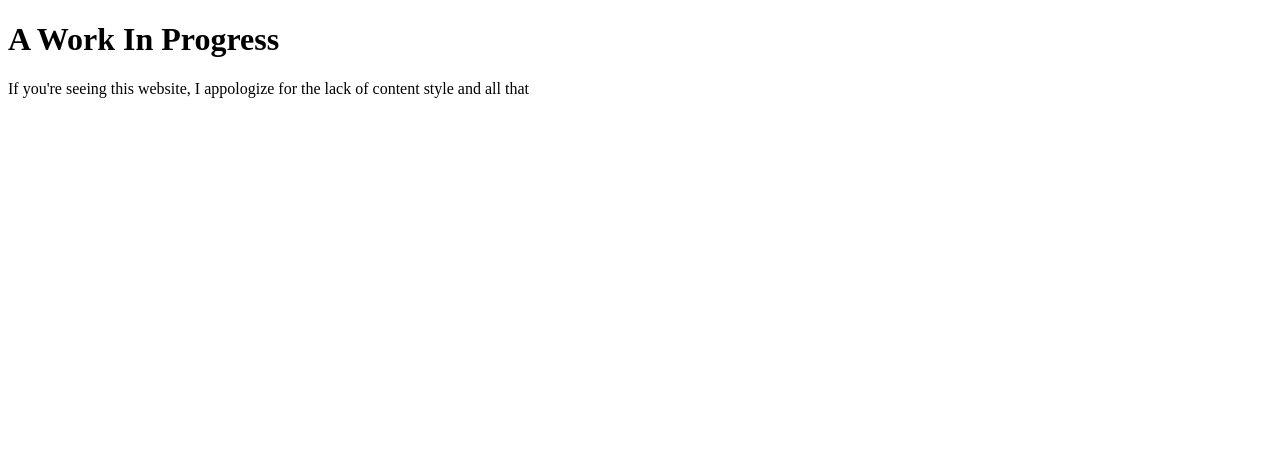
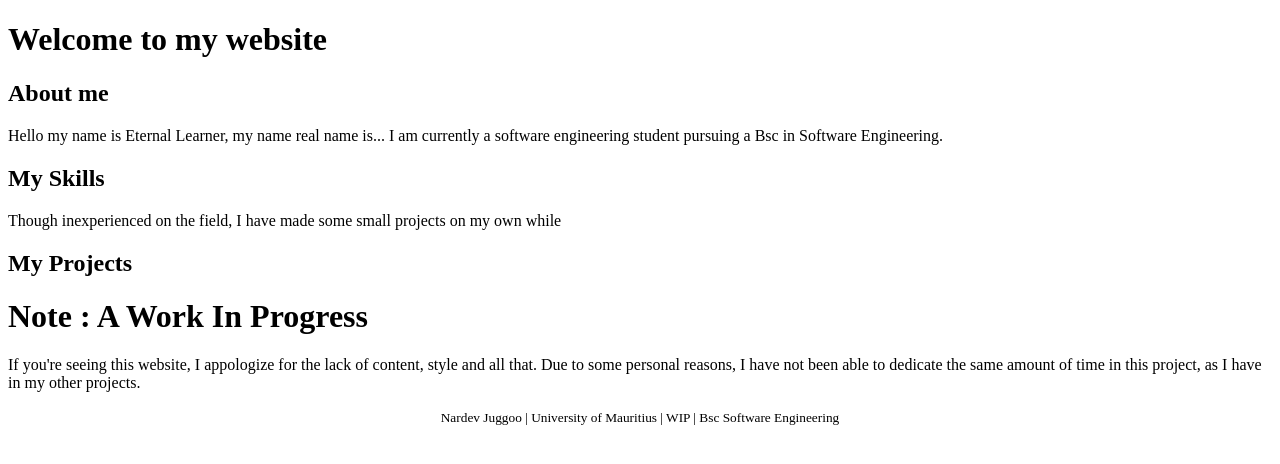
Before and after one commit to Pragmatic-Learner/pragmatic-learner.github.io, a plain HTML site: page index.html in a window 1280 px wide. Drawn offline with Linux system fonts and the light colour scheme.

Commit message:
Showcase for my friend

```diff
--- a/index.html
+++ b/index.html
@@ -3,7 +3,19 @@
 <head>
 </head>
 <body>
-	<h1>A Work In Progress</h1>
-	<p>If you're seeing this website, I appologize for the lack of content style and all that</p>
+	<h1>Welcome to my website</h1>
+	<h2>About me</h2>
+	<p>Hello my name is Eternal Learner, my name real name is...  I am currently a software engineering student pursuing a Bsc in Software Engineering.</p>
+	<h2>My Skills</h2>
+	<p>Though inexperienced on the field, I have made some small projects on my own while</p>
+	<h2>My Projects</h2>
+	<p></p>
+	<h1>Note : A Work In Progress</h1>
+	<p>If you're seeing this website, I appologize for the lack of content, style and all that.  Due to some personal reasons, I have not been able to dedicate the same amount of time in this project, as I have in my other projects.</p>
+	<footer style="text-align:center; vertical-align:bottom">
+		<small>
+			Nardev Juggoo | University of Mauritius | WIP | Bsc Software Engineering
+		</small>
+	</footer>
 </body>
 </html>
```
Also changed, not shown: style.css (added), website.svg (added).
